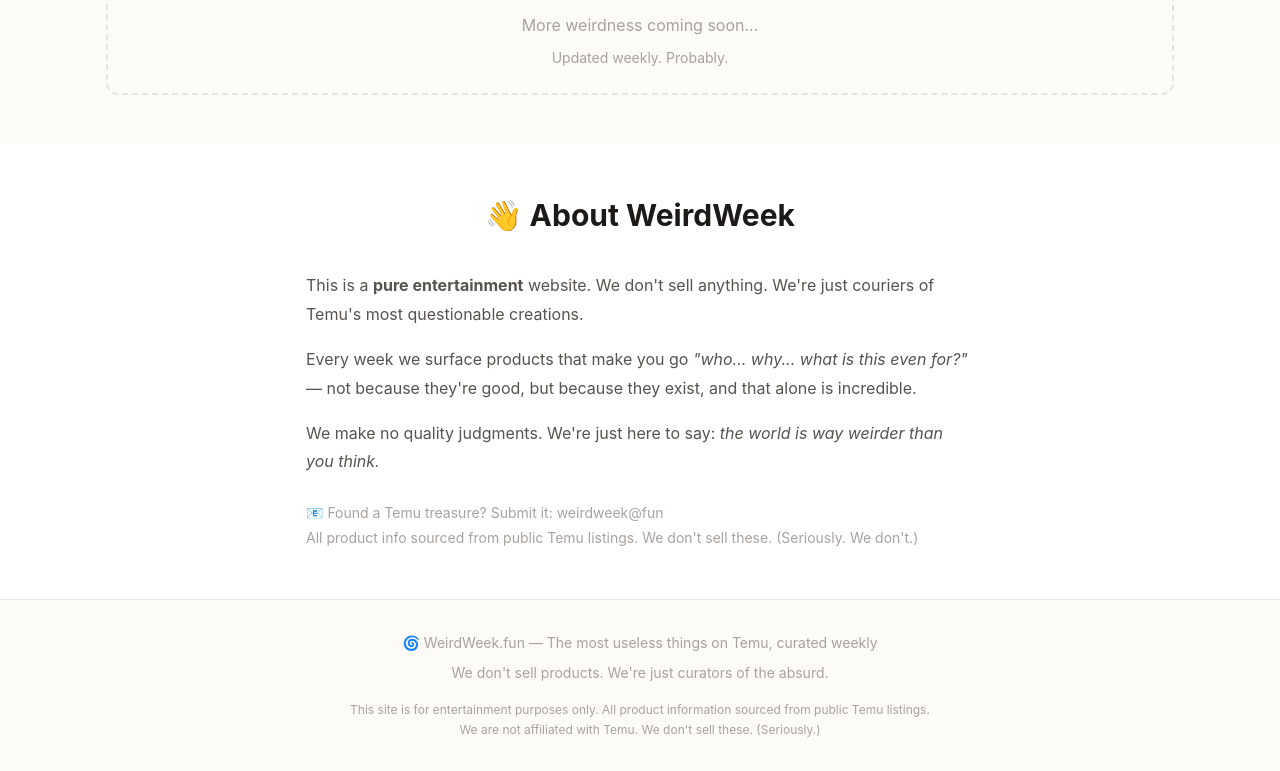
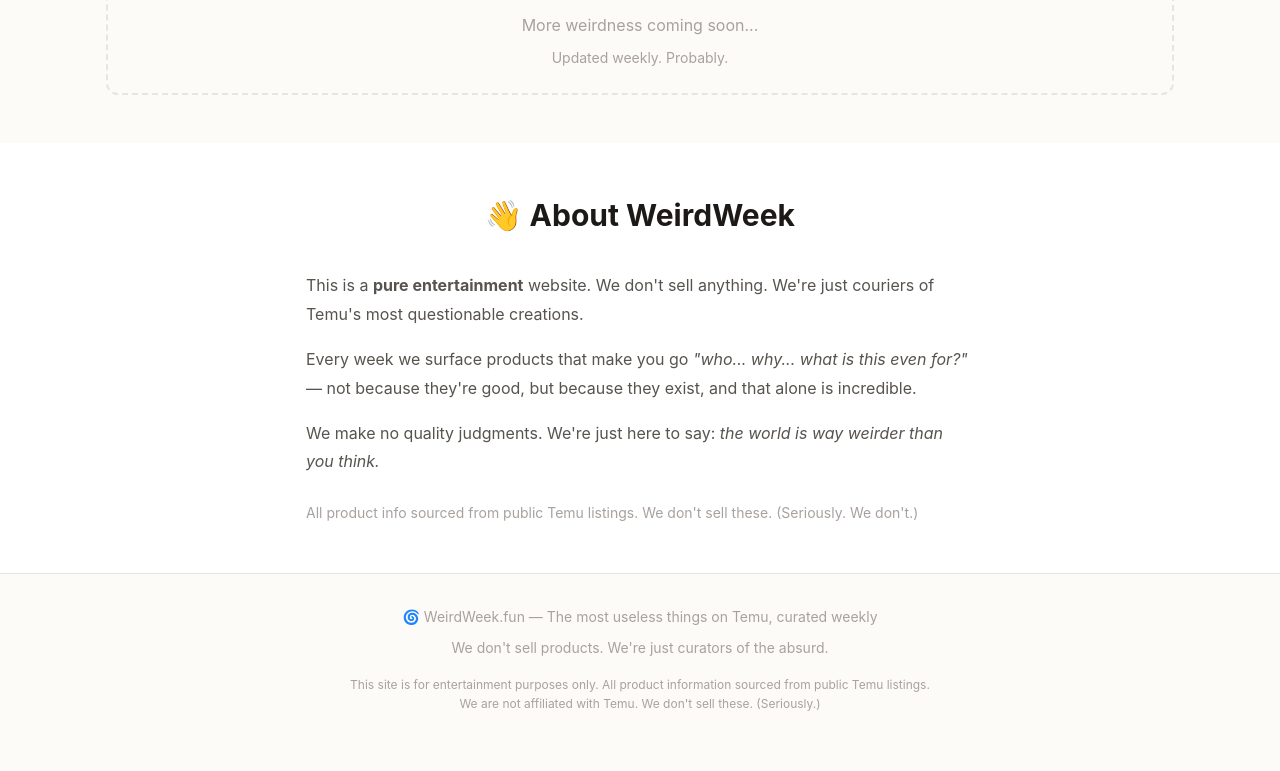
Before and after one commit to hanjin714/weirdweek.fun, a plain HTML site: page index.html in a window 1280 px wide. Shown: the part 2472-3243 px from the top of the page. After the commit the page ends 3218 px from the top, so only its background shows below. Drawn offline with Linux system fonts and the light colour scheme.

Commit message:
Remove contact email

```diff
--- a/index.html
+++ b/index.html
@@ -335,8 +335,7 @@
           <em>the world is way weirder than you think.</em>
         </p>
         <p class="text-sm text-tertiary mt-6">
-          📧 Found a Temu treasure? Submit it: weirdweek@fun
-          <br>All product info sourced from public Temu listings. We don't sell these. (Seriously. We don't.)
+All product info sourced from public Temu listings. We don't sell these. (Seriously. We don't.)
         </p>
       </div>
     </div>
```
